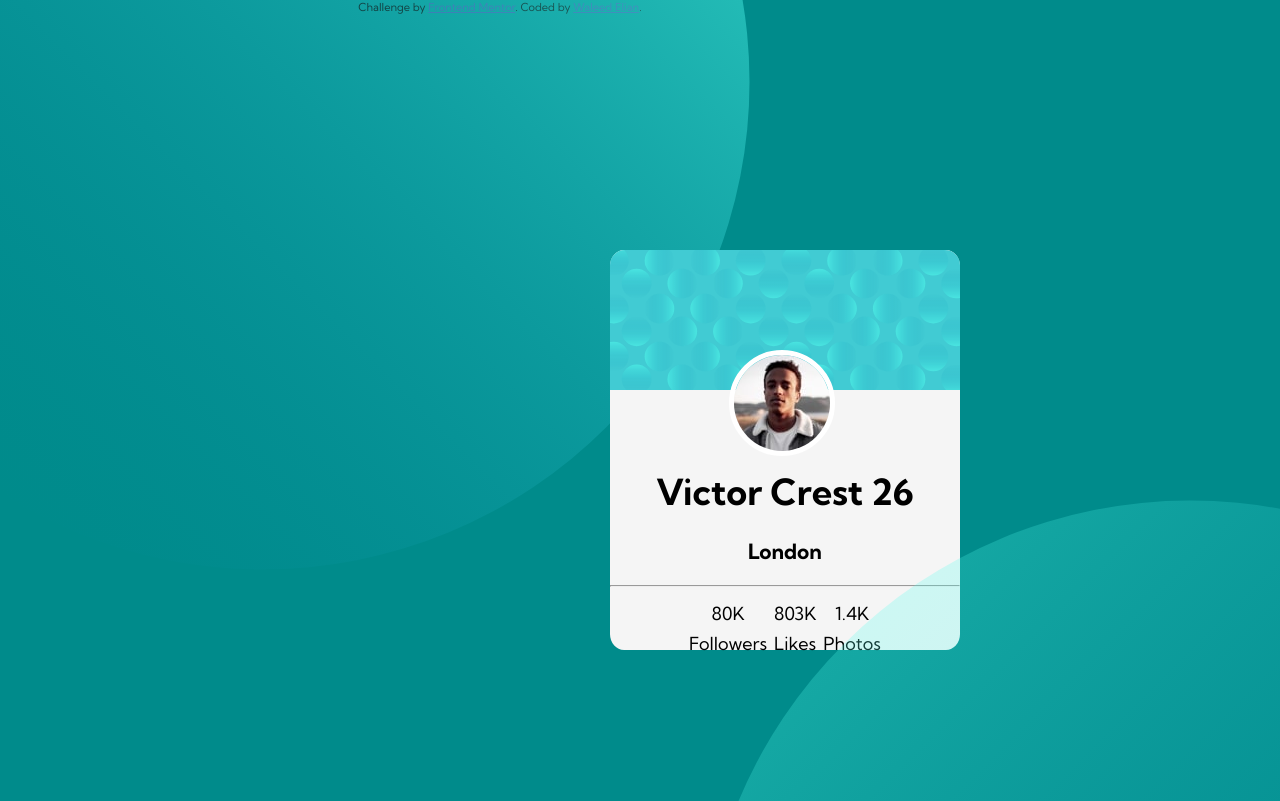
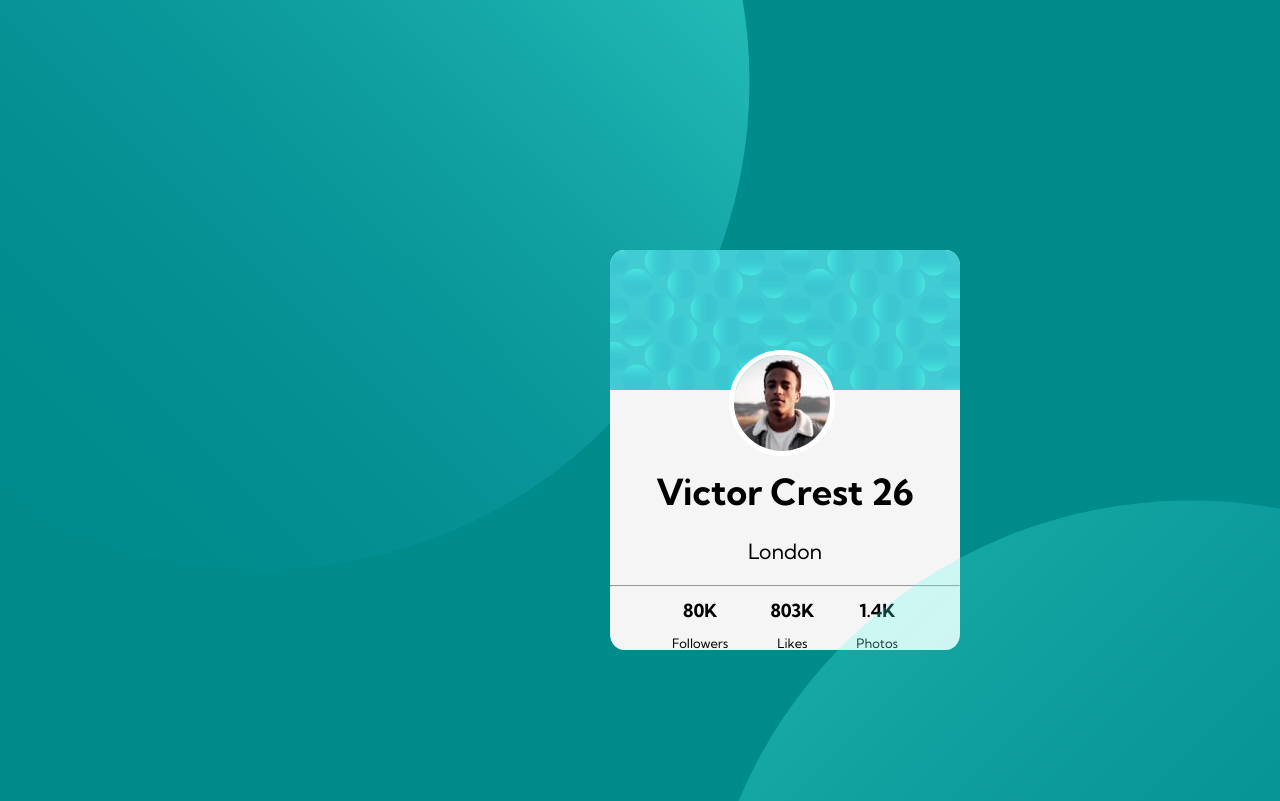
Before and after one commit to WaleedFahmy/FrontEndMentor-Solutions, a plain HTML site: page index.html in a window 1280 px wide. Shown: the top 801 px of the page. Drawn offline with Linux system fonts and the light colour scheme.

Commit message:
final solution

```diff
--- a/index.html
+++ b/index.html
@@ -11,7 +11,7 @@
 
   <!-- Feel free to remove these styles or customise in your own stylesheet 👍 -->
   <style>
-    .attribution { font-size: 11px; text-align: center; }
+    .attribution { font-size: 11px; text-align: center; position: absolute; top: 2000px;}
     .attribution a { color: hsl(228, 45%, 44%); }
 
     body {
@@ -33,7 +33,12 @@
     table {
       margin: auto;
       text-align: center;
-      border-spacing: 5px;
+    }
+
+    td {
+      padding-right: 20px;
+      padding-left: 20px;
+      padding-bottom: 10px;
     }
 
     .botCir {
@@ -74,6 +79,7 @@
       position: absolute;
       right: 125px; top: 100px;
     }
+
   </style>
 </head>
 
@@ -85,16 +91,17 @@
       <img class="profile-img" src="images/image-victor.jpg" alt="person-img">
 
       <h1>Victor Crest 26</h1>
-      <h3>London</h3>
+      <h3 style="font-weight: 300;">London</h3>
 
       <hr>
 
       <table>
         <tr>
-          <td>80K</td> <td>803K</td> <td>1.4K</td>
+          <td><strong>80K</strong></td> <td><strong>803K</strong></td> <td><strong>1.4K</strong></td>
         </tr>
         <tr>
-          <td>Followers</td> <td>Likes</td> <td>Photos</td>
+          <td style="font-size: small;">Followers</td> <td style="font-size: small;">Likes</td>
+           <td style="font-size: small;">Photos</td>
         </tr>
       </table>
 
```
